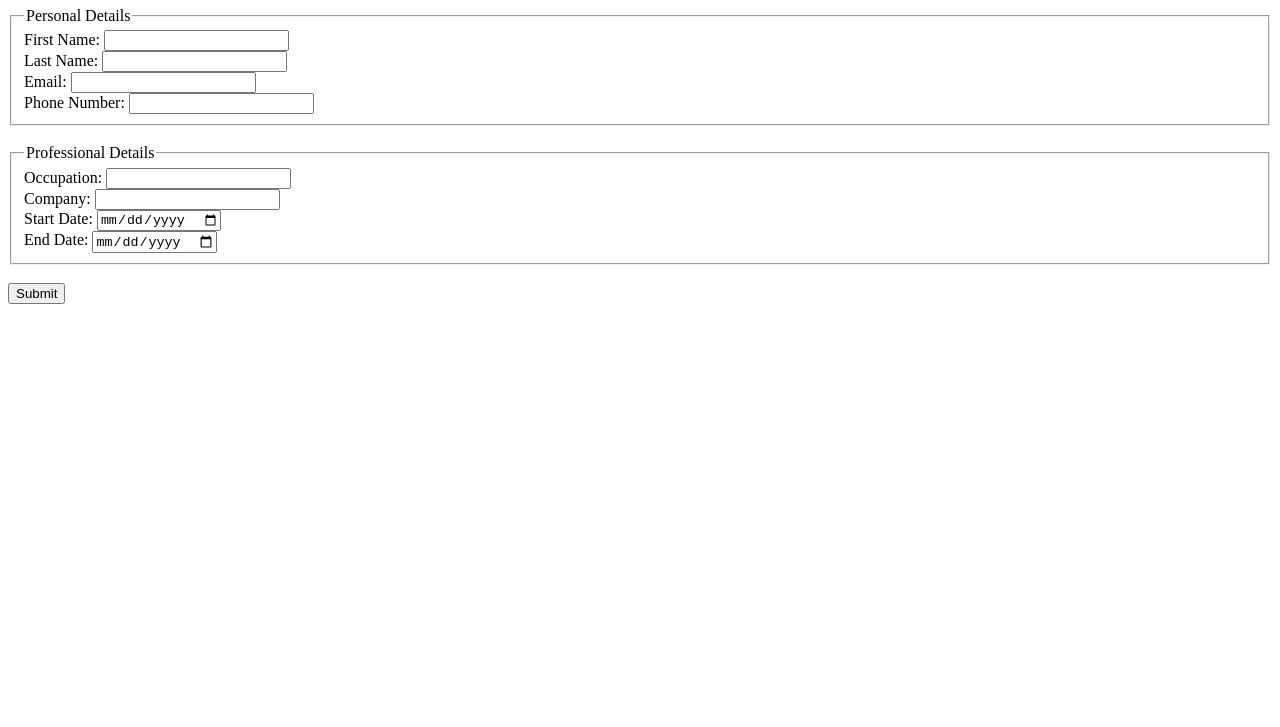
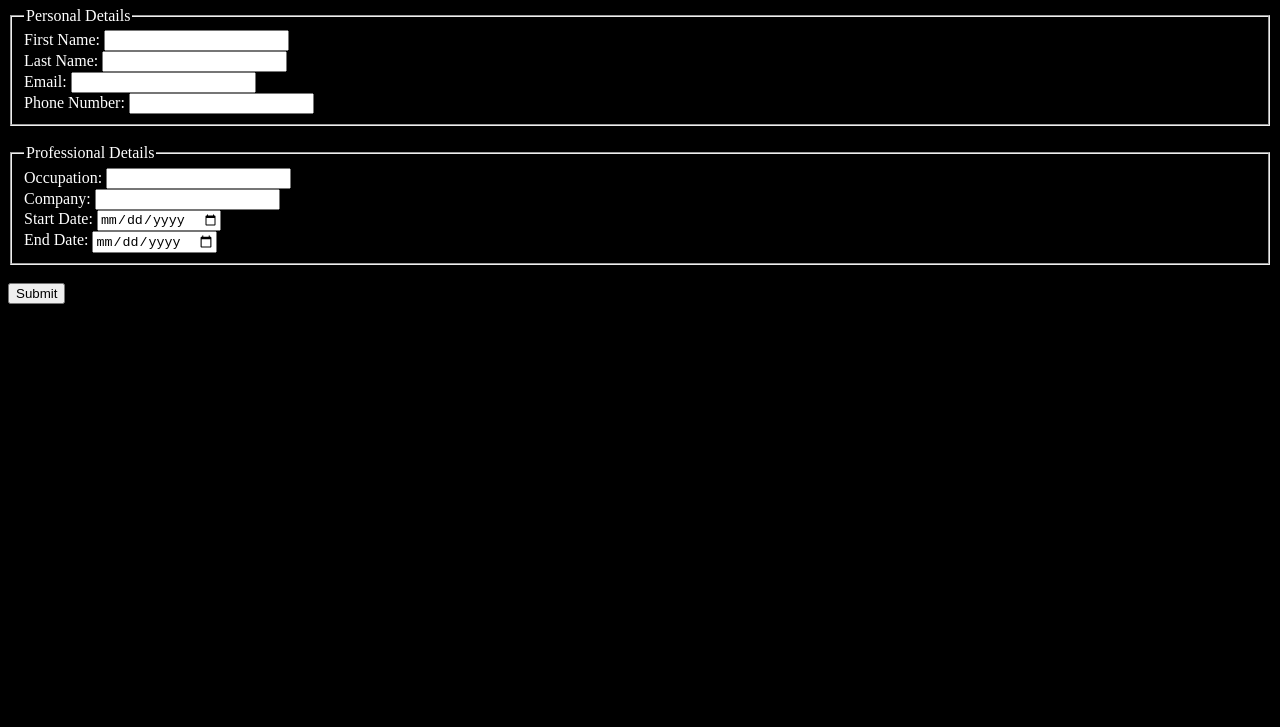
Before and after one commit to nexinovation/project-1, a plain HTML site: page fieldset.html in a window 1280 px wide. Shown: the part 73-800 px from the top of the page. Drawn offline with Linux system fonts and the light colour scheme.

```diff
--- a/fieldset.html
+++ b/fieldset.html
@@ -3,7 +3,7 @@
 <head>
     <title>Form</title>
 </head>
-<body>
+<body style="background-color: black; color: #fff;">
     <h1> The fieldset element</h1>
 
     <form>
```
